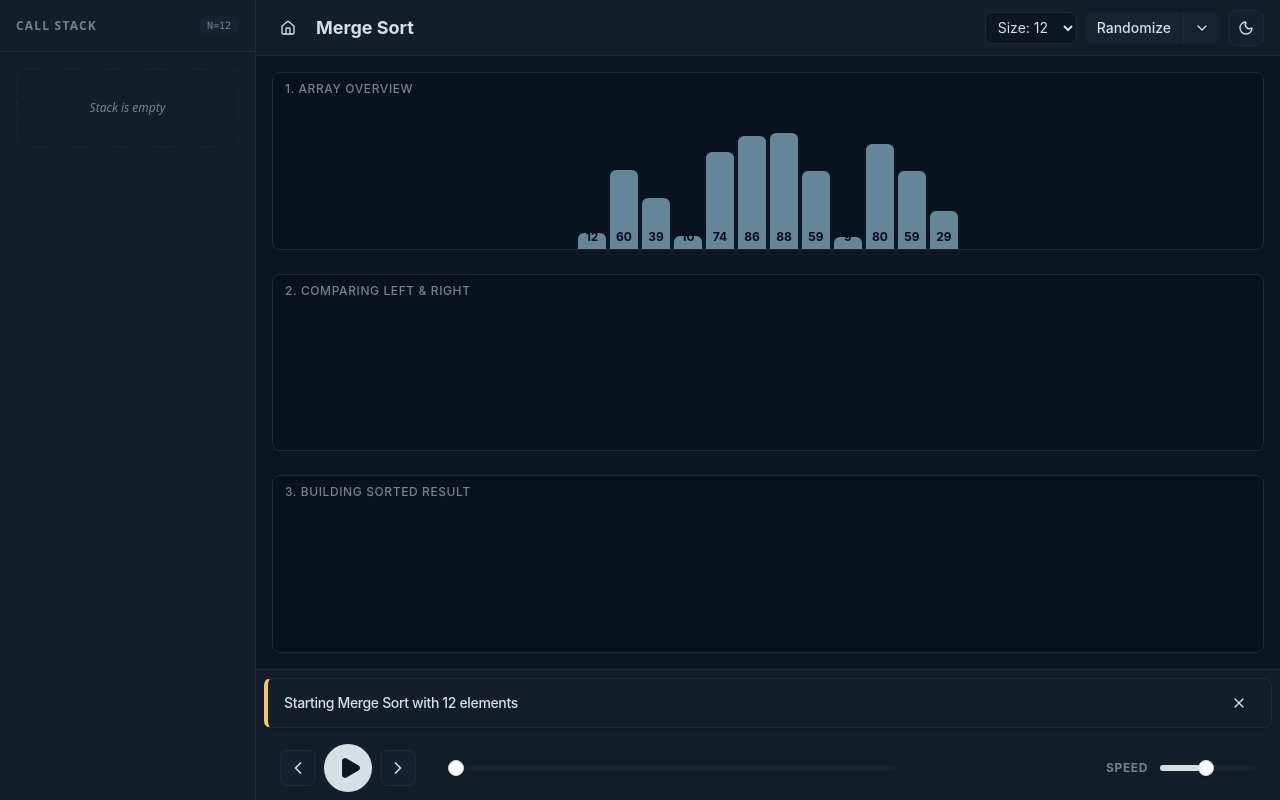
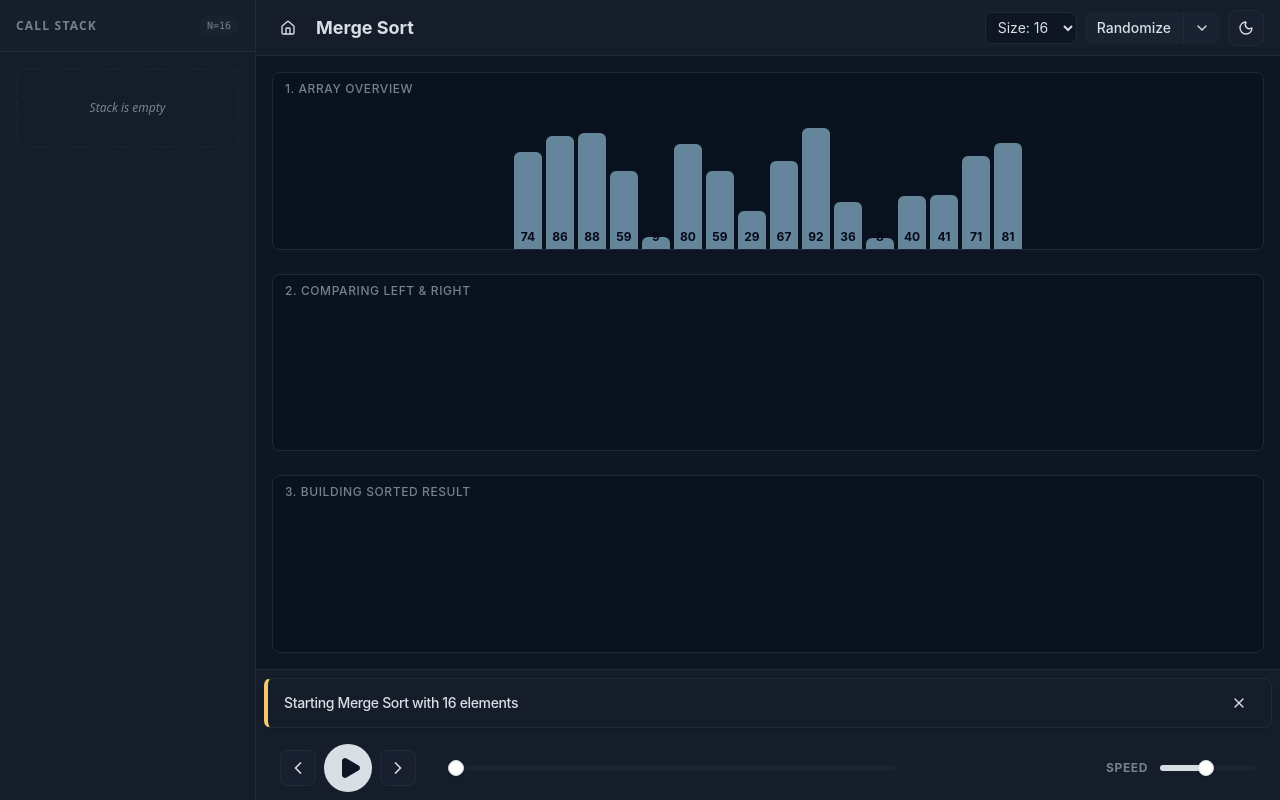
Before and after one commit to trungung/sort-visualise, a React (Vite) app: page /algorithms/merge-sort in a window 1280 px wide. Built offline with nearby package versions, Linux system fonts and the light colour scheme.

Commit message:
Increase default array size
Change default array size from 12 to 16. Update available array size options to
better suit a larger default.

```diff
--- a/src/components/visualizer/merge-sort/MergeSortVisualizer.tsx
+++ b/src/components/visualizer/merge-sort/MergeSortVisualizer.tsx
@@ -18,7 +18,7 @@ import type { Frame, DataPattern } from "./types";
 
 const BAR_WIDTH = 28;
 const GAP = 4;
-const DEFAULT_SIZE = 12;
+const DEFAULT_SIZE = 16;
 const DEFAULT_SPEED = 500;
 
 // Animation timing constants (in ms)
@@ -277,7 +277,7 @@ export function MergeSortVisualizer({ className }: MergeSortVisualizerProps) {
         onChange={(e) => handleSizeChange(parseInt(e.target.value))}
         className="h-8 rounded-md border bg-background px-2 text-sm outline-none cursor-pointer hover:bg-accent transition-colors"
       >
-        {[8, 12, 20, 28, 40].map((val) => (
+        {[4, 8, 16, 24, 32].map((val) => (
           <option value={val} key={val}>
             Size: {val}
           </option>
```
